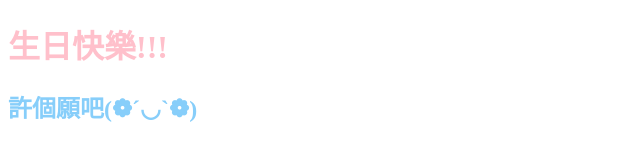
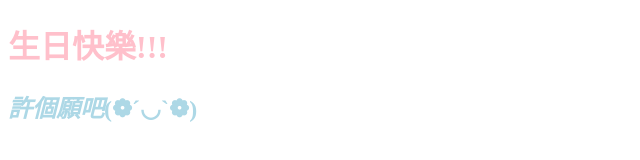
Before and after one commit to yuchun125/yuchun.github.com, a plain HTML site: page 生日快樂.html in a window 1280 px wide. Shown: the whole page, without its empty margins (0-640 px from the left). Drawn offline with Linux system fonts and the light colour scheme.

Commit message:
Update 生日快樂.html

```diff
--- a/生日快樂.html
+++ b/生日快樂.html
@@ -3,8 +3,7 @@
     <head>
         <title>My second Page</title>
     </head>
-    <body>
     <h1 align="cneter"style="color:pink">生日快樂!!!</h1>
-    <h2 align="cneter"style="color:LightSkyBlue">許個願吧(❁´◡`❁)</h2>
+    <h2 align="cneter"style="color:LightBLue"><i>許個願吧</i>(❁´◡`❁)</h2>
     </body>
 </html>
```
